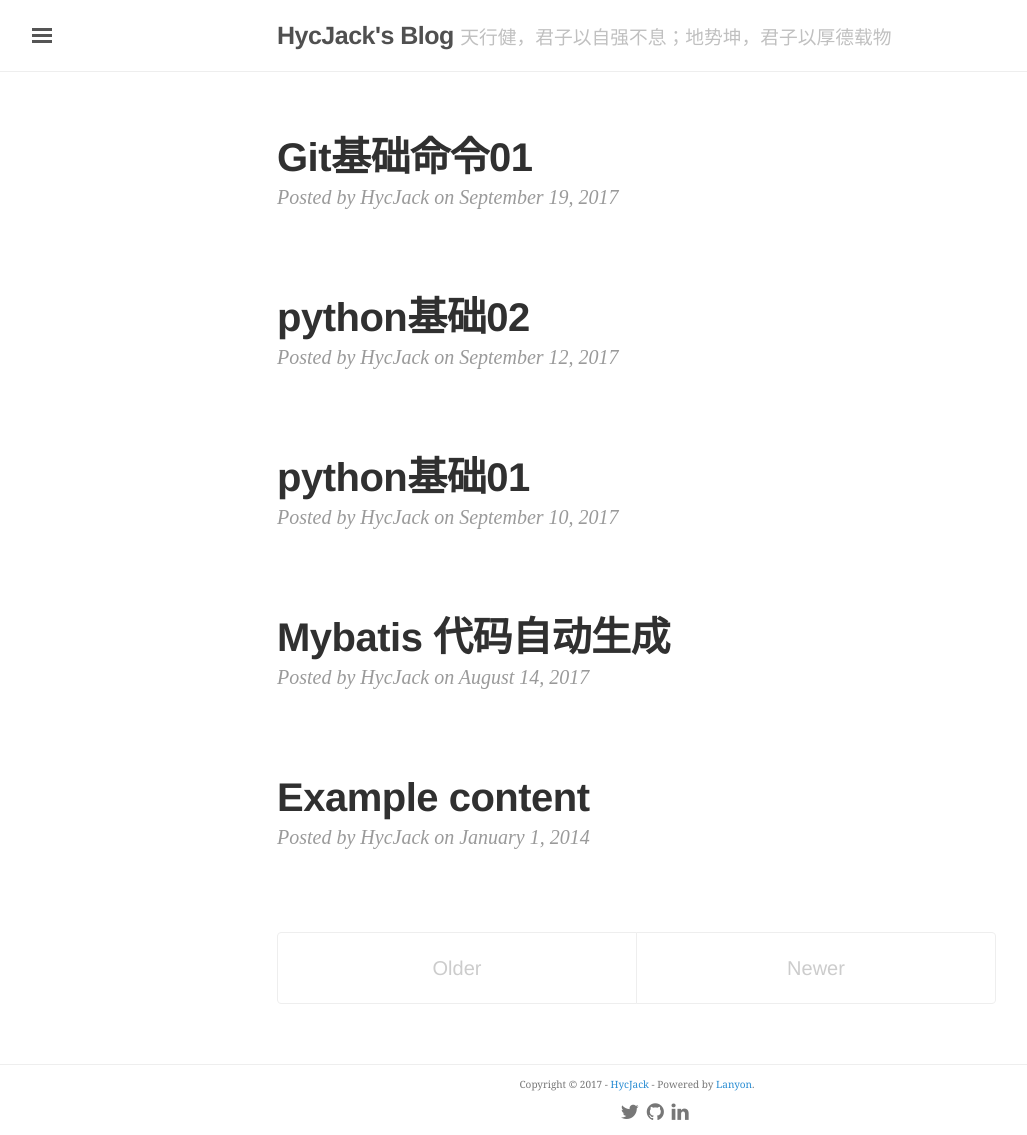
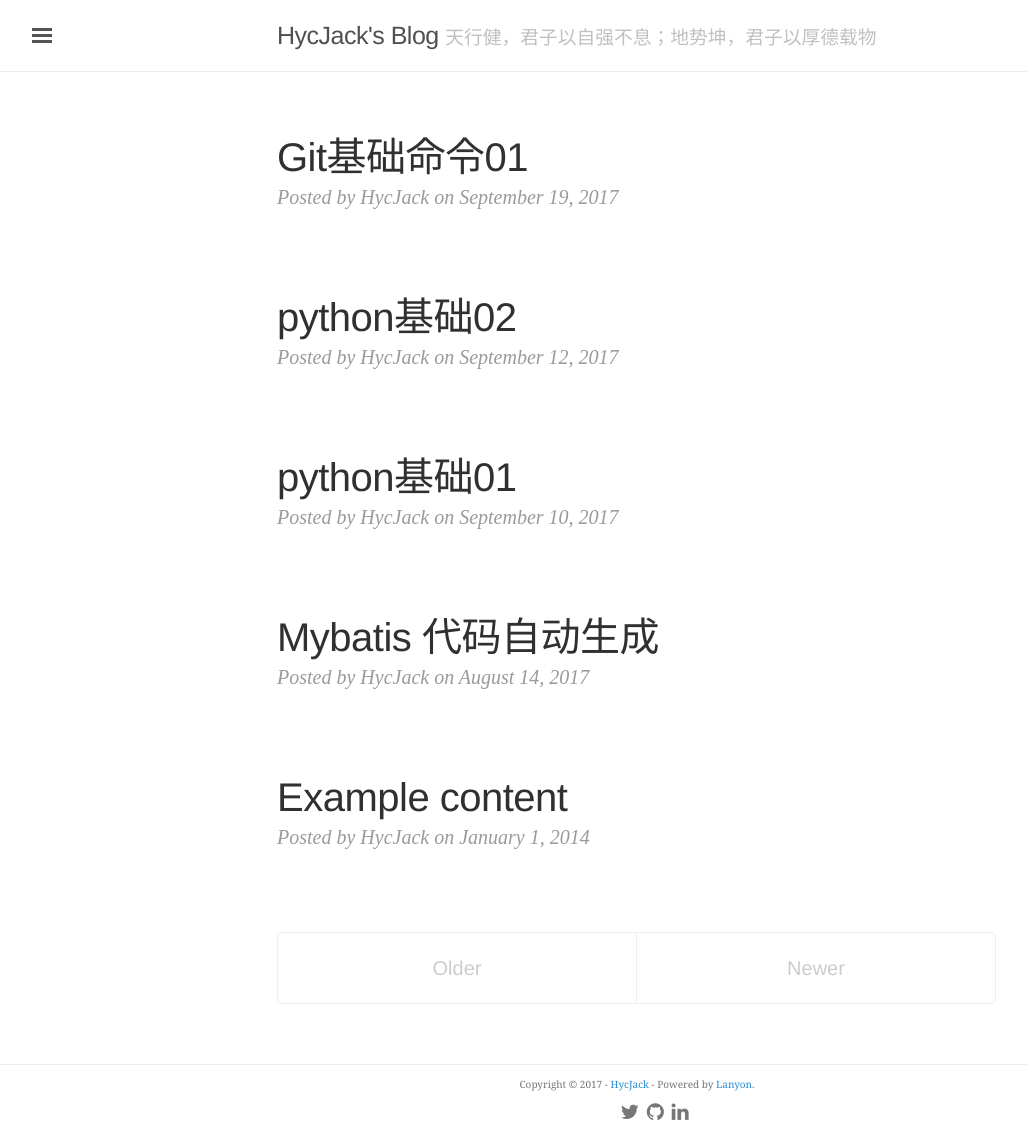
Before and after one commit to HycJack/HycJack.github.io, a Jekyll site: the page built from index.html, in a window 1280 px wide. Shown: the whole page, without its empty margins (3-1030 px from the left). Built offline with Jekyll 4.4.1, drawn with Linux system fonts in a browser that asks for light colours; the list of posts is cut into pages by our own code.

Commit message:
change font-weight

```diff
--- a/public/css/lanyon.css
+++ b/public/css/lanyon.css
@@ -46,7 +46,7 @@ html {
 
 h1, h2, h3, h4, h5, h6 {
   font-family: "PT Sans", Helvetica, Arial, sans-serif;
-  font-weight: 600;
+  font-weight: 400;
   letter-spacing: -.025rem;
 }
 
```
